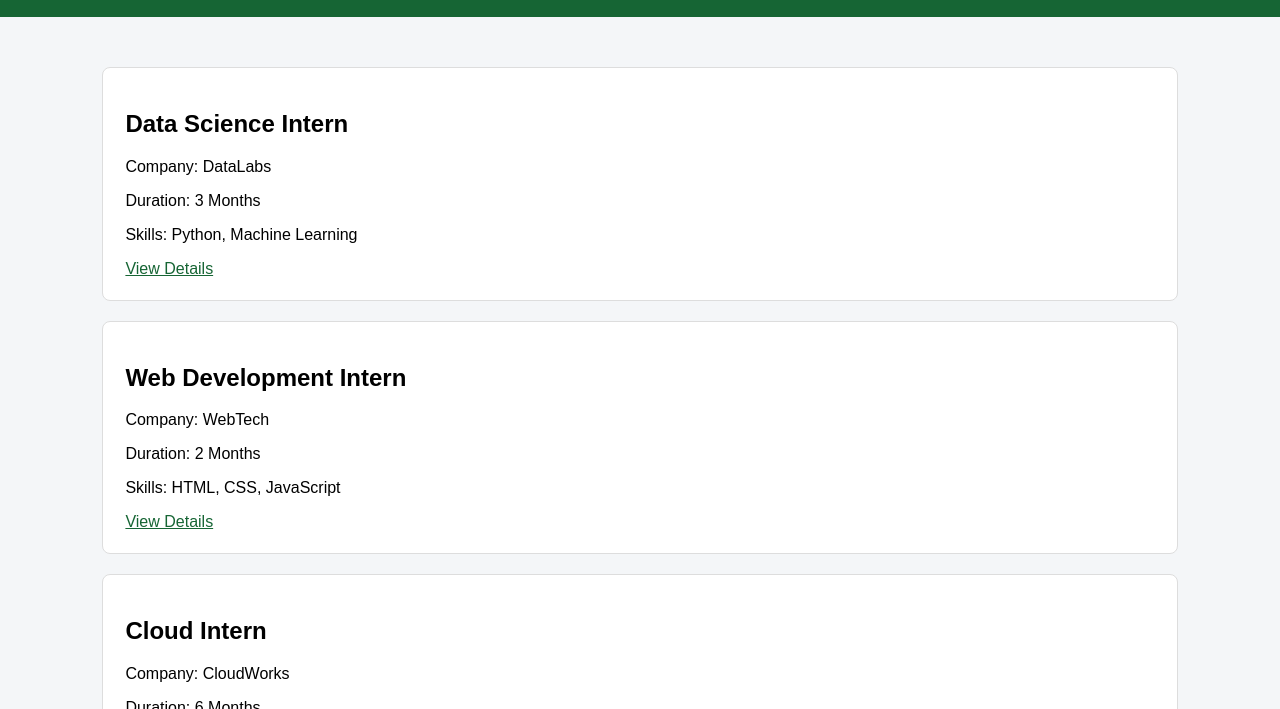
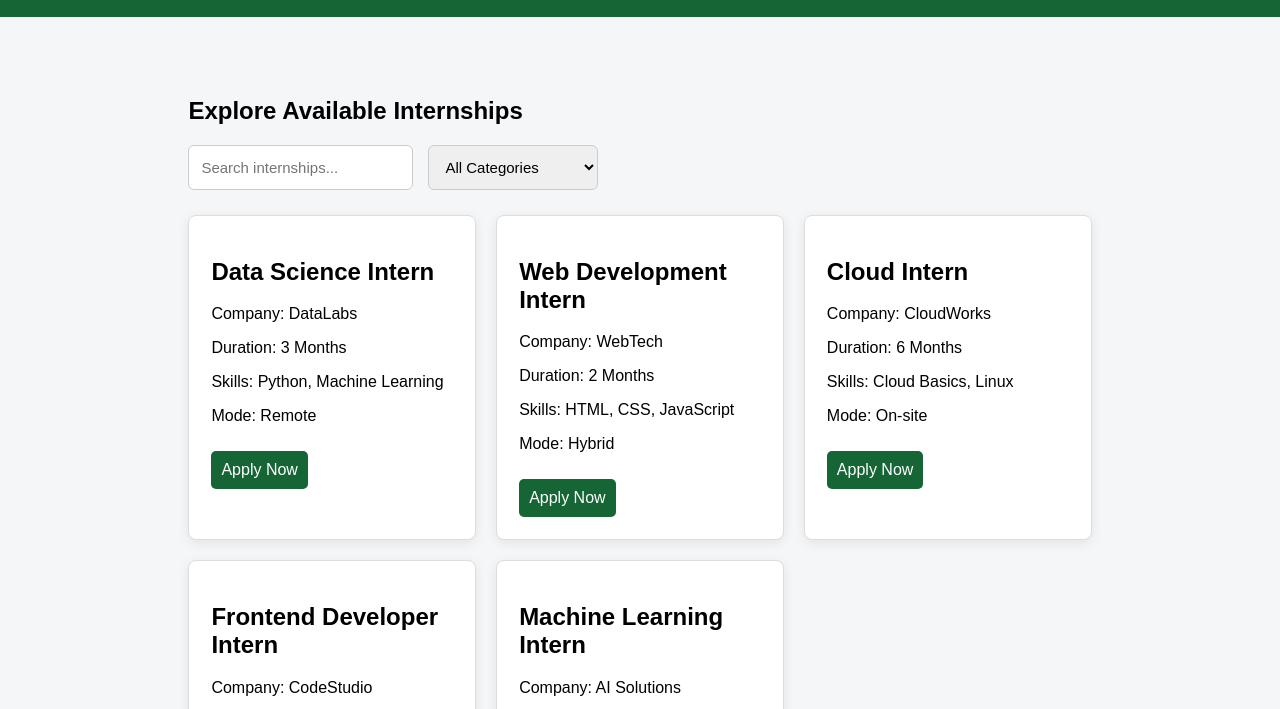
Before and after one commit to srivastavaachintya25-hash/Job-Internship-Management-Portal, a plain HTML site: page Internships Page/Internships.html in a window 1280 px wide. Shown: the part 91-800 px from the top of the page. Drawn offline with Linux system fonts and the light colour scheme.

Commit message:
[Aamir] Add: Internship dynamic card is added

```diff
--- a/Internships Page/Internships.html
+++ b/Internships Page/Internships.html
@@ -12,29 +12,28 @@
 </header>
 
 <main>
-    <div class="internship">
-        <h2>Data Science Intern</h2>
-        <p>Company: DataLabs</p>
-        <p>Duration: 3 Months</p>
-        <p>Skills: Python, Machine Learning</p>
-        <a href="internship-details.html">View Details</a>
+    <main>
+    <h2>Explore Available Internships</h2>
+
+    <div class="internship-controls">
+        <input
+            type="text"
+            id="searchInput"
+            placeholder="Search internships..."
+        >
+
+        <select id="categoryFilter">
+            <option value="all">All Categories</option>
+            <option value="data">Data Science</option>
+            <option value="web">Web Development</option>
+            <option value="cloud">Cloud Computing</option>
+        </select>
     </div>
 
-    <div class="internship">
-        <h2>Web Development Intern</h2>
-        <p>Company: WebTech</p>
-        <p>Duration: 2 Months</p>
-        <p>Skills: HTML, CSS, JavaScript</p>
-        <a href="internship-details.html">View Details</a>
-    </div>
+    <div id="internshipContainer" class="internship-container"></div>
+</main>
 
-    <div class="internship">
-        <h2>Cloud Intern</h2>
-        <p>Company: CloudWorks</p>
-        <p>Duration: 6 Months</p>
-        <p>Skills: Cloud Basics, Linux</p>
-        <a href="internship-details.html">View Details</a>
-    </div>
+<script src="internships.js"></script>
 </main>
 
 </body>
--- a/Internships Page/internships.css
+++ b/Internships Page/internships.css
@@ -40,3 +40,36 @@ main {
     text-decoration: none;
     border-radius: 5px;
 }
+.internship-controls {
+    display: flex;
+    gap: 15px;
+    margin-bottom: 25px;
+    flex-wrap: wrap;
+}
+
+.internship-controls input,
+.internship-controls select {
+    padding: 12px;
+    border: 1px solid #ccc;
+    border-radius: 6px;
+    font-size: 15px;
+}
+
+.internship-container {
+    display: grid;
+    grid-template-columns: repeat(auto-fit, minmax(250px, 1fr));
+    gap: 20px;
+}
+
+.internship {
+    margin: 0;
+    box-shadow: 0 3px 12px rgba(0,0,0,0.08);
+}
+
+.internship .button {
+    display: inline-block;
+    margin-top: 10px;
+    background: #166534;
+    color: white;
+    text-decoration: none;
+}
--- /dev/null
+++ b/Internships Page/internships.js
@@ -0,0 +1,114 @@
+const internships = [
+    {
+        id: 1,
+        title: "Data Science Intern",
+        company: "DataLabs",
+        category: "data",
+        duration: "3 Months",
+        skills: "Python, Machine Learning",
+        mode: "Remote"
+    },
+    {
+        id: 2,
+        title: "Web Development Intern",
+        company: "WebTech",
+        category: "web",
+        duration: "2 Months",
+        skills: "HTML, CSS, JavaScript",
+        mode: "Hybrid"
+    },
+    {
+        id: 3,
+        title: "Cloud Intern",
+        company: "CloudWorks",
+        category: "cloud",
+        duration: "6 Months",
+        skills: "Cloud Basics, Linux",
+        mode: "On-site"
+    },
+    {
+        id: 4,
+        title: "Frontend Developer Intern",
+        company: "CodeStudio",
+        category: "web",
+        duration: "3 Months",
+        skills: "HTML, CSS, JavaScript",
+        mode: "Remote"
+    },
+    {
+        id: 5,
+        title: "Machine Learning Intern",
+        company: "AI Solutions",
+        category: "data",
+        duration: "4 Months",
+        skills: "Python, ML, SQL",
+        mode: "Hybrid"
+    }
+];
+
+const container = document.getElementById("internshipContainer");
+const searchInput = document.getElementById("searchInput");
+const categoryFilter = document.getElementById("categoryFilter");
+
+function displayInternships(list) {
+    container.innerHTML = "";
+
+    if (list.length === 0) {
+        container.innerHTML = "<p>No internships found.</p>";
+        return;
+    }
+
+    list.forEach(function(item) {
+        const card = document.createElement("div");
+        card.className = "internship";
+
+        const title = document.createElement("h2");
+        title.textContent = item.title;
+
+        const company = document.createElement("p");
+        company.textContent = "Company: " + item.company;
+
+        const duration = document.createElement("p");
+        duration.textContent = "Duration: " + item.duration;
+
+        const skills = document.createElement("p");
+        skills.textContent = "Skills: " + item.skills;
+
+        const mode = document.createElement("p");
+        mode.textContent = "Mode: " + item.mode;
+
+        const applyLink = document.createElement("a");
+        applyLink.className = "button";
+        applyLink.textContent = "Apply Now";
+        applyLink.href =
+            "../Job/application-form.html?role=" +
+            encodeURIComponent(item.title);
+
+        card.append(title, company, duration, skills, mode, applyLink);
+        container.appendChild(card);
+    });
+}
+
+function filterInternships() {
+    const search = searchInput.value.toLowerCase();
+    const category = categoryFilter.value;
+
+    const filtered = internships.filter(function(item) {
+        const matchesSearch =
+            item.title.toLowerCase().includes(search) ||
+            item.company.toLowerCase().includes(search) ||
+            item.skills.toLowerCase().includes(search);
+
+        const matchesCategory =
+            category === "all" || item.category === category;
+
+        return matchesSearch && matchesCategory;
+    });
+
+    displayInternships(filtered);
+}
+
+searchInput.addEventListener("input", filterInternships);
+categoryFilter.addEventListener("change", filterInternships);
+
+displayInternships(internships);
```
Also changed, not shown: Internships Page/internship-details.html (+2 -1 lines).
